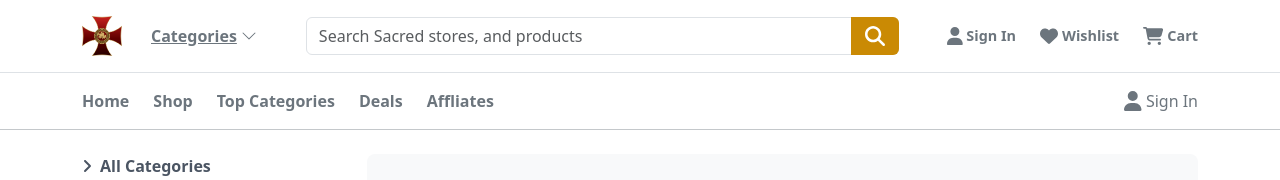
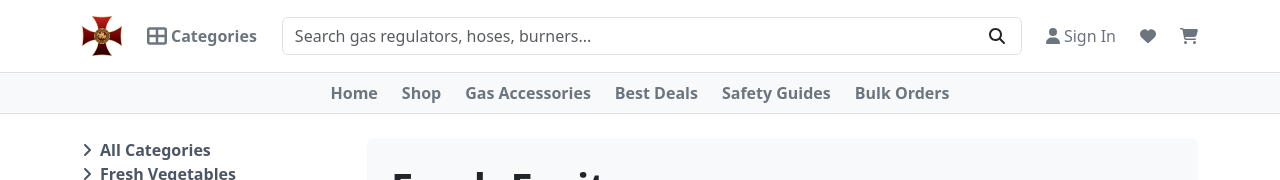
Before and after one commit to MaguguEl/such_store, a React (Create React App) app: page / in a window 1280 px wide. Shown: the top 180 px of the page. Built offline with nearby package versions, Linux system fonts and the light colour scheme.

Commit message:
real old navy.

```diff
--- a/src/App.js
+++ b/src/App.js
@@ -2,7 +2,6 @@ import { BrowserRouter as Router, Routes, Route } from 'react-router-dom';
 import HomePage from './pages/HomePage';
 import ProductDetailPage from './pages/ProductDetailPage';
 import ShopPage from './pages/ShopPage';
-import HeaderTop from './components/layout/HeaderTop';
 import MainNavigation from './components/layout/MainNavigation';
 import Footer from './components/layout/Footer';
 import './styles/global.css';
@@ -23,7 +22,6 @@ function App() {
         <CartProvider>
           <Router>
             <div className="bg-white text-dark">
-              <HeaderTop />
               <MainNavigation />
               <Routes>
                 <Route path="/" element={<HomePage />} />
--- a/src/components/layout/HeaderTop.js
+++ b/src/components/layout/HeaderTop.js
@@ -1,47 +1,110 @@
-import React from 'react';
+import React, { useState } from 'react';
 import { Link } from 'react-router-dom';
 import { FontAwesomeIcon } from '@fortawesome/react-fontawesome';
+import {
+  faUser,
+  faHeart,
+  faShoppingCart,
+  faThLarge,
+  faSearch,
+  faFire,
+  faGasPump,
+  faTools,
+  faShieldAlt,
+  faIndustry,
+  faBars
+} from '@fortawesome/free-solid-svg-icons';
 
-const HeaderTop = () => {
+const HeaderTop = ({ toggleMobileMenu }) => {
+  const [isCategoryDropdownOpen, setIsCategoryDropdownOpen] = useState(false);
+
   return (
-    <header className="border-bottom">
-      <div className="container-xl d-flex align-items-center justify-content-between py-3">
+    <header className="border-bottom bg-white">
+      <div className="container-xl py-3 d-flex justify-content-between align-items-center">
+        {/* Mobile Menu Toggle (hidden on desktop) */}
+        <button
+          className="btn d-md-none me-3"
+          onClick={toggleMobileMenu}
+          aria-label="Toggle menu"
+        >
+          <FontAwesomeIcon icon={faBars} size="lg" />
+        </button>
+
+        {/* Logo + Categories */}
         <div className="d-flex align-items-center gap-4">
           <Link to="/" className="d-flex align-items-center">
             <img
               src="/assets/images/logo.png"
-                alt="SacredStore logo"
+              alt="GasEnergyPro logo"
               height="40"
               width="40"
             />
           </Link>
-            <button type="button" className="btn btn-link text-secondary d-flex align-items-center gap-1 p-0 fw-semibold" aria-haspopup="true" aria-expanded="false">
-              <i className="fas fa-th-large fs-5"></i> Categories
-              <svg xmlns="http://www.w3.org/2000/svg" className="bi bi-chevron-down" width="16" height="16" fill="currentColor" viewBox="0 0 16 16" aria-hidden="true">
-                <path fillRule="evenodd" d="M1.646 4.646a.5.5 0 0 1 .708 0L8 10.293l5.646-5.647a.5.5 0 0 1 .708.708l-6 6a.5.5 0 0 1-.708 0l-6-6a.5.5 0 0 1 0-.708z"/>
-              </svg>
+
+          {/* Categories Dropdown (hidden on mobile) */}
+          <div className="dropdown d-none d-md-block">
+            <button
+              type="button"
+              className="btn btn-link text-secondary d-flex align-items-center gap-1 p-0 fw-semibold text-decoration-none"
+              onClick={() => setIsCategoryDropdownOpen(!isCategoryDropdownOpen)}
+              aria-expanded={isCategoryDropdownOpen}
+            >
+              <FontAwesomeIcon icon={faThLarge} className="fs-5" /> Categories
+              {/* <FontAwesomeIcon icon={faChevronDown} className="ms-1" /> */}
             </button>
+
+            {isCategoryDropdownOpen && (
+              <ul className="dropdown-menu show mt-2 shadow-sm">
+                <li><Link className="dropdown-item" to="/shop?category=regulators"><FontAwesomeIcon icon={faTools} className="me-2" /> Gas Regulators</Link></li>
+                <li><Link className="dropdown-item" to="/shop?category=hoses"><FontAwesomeIcon icon={faGasPump} className="me-2" /> Gas Hoses & Tubings</Link></li>
+                <li><Link className="dropdown-item" to="/shop?category=valves"><FontAwesomeIcon icon={faShieldAlt} className="me-2" /> Gas Valves</Link></li>
+                <li><Link className="dropdown-item" to="/shop?category=burners"><FontAwesomeIcon icon={faFire} className="me-2" /> Gas Burners & Nozzles</Link></li>
+                <li><Link className="dropdown-item" to="/shop?category=industrial"><FontAwesomeIcon icon={faIndustry} className="me-2" /> Industrial Gas Equipment</Link></li>
+              </ul>
+            )}
           </div>
-        <form role="search" aria-label="Search Sacred stores, and products" className="flex-grow-1 mx-5" >
+        </div>
+
+        {/* Search */}
+        <form role="search" className="flex-grow-1 mx-4 d-none d-md-block">
           <div className="position-relative">
-            <input type="search" id="search" name="search" placeholder="Search Sacred stores, and products" className="form-control search-input" aria-label="Search Cash Back stores, coupons and products" />
-            <button type="submit" className="position-absolute top-0 end-0 search-btn d-flex align-items-center justify-content-center" aria-label="Search">
-              <FontAwesomeIcon icon="search" size="lg" />
+            <input
+              type="search"
+              placeholder="Search gas regulators, hoses, burners..."
+              className="form-control"
+            />
+            <button type="submit" className="btn position-absolute top-0 end-0 h-100 px-3">
+              <FontAwesomeIcon icon={faSearch} />
             </button>
           </div>
         </form>
-        <div className="d-flex align-items-center gap-4 text-secondary header-user">
-          <Link to="#" className="text-secondary d-flex align-items-center gap-1 text-decoration-none">
-            <FontAwesomeIcon icon="user" size="lg" /> Sign In
+
+        {/* User Icons */}
+        <div className="d-flex align-items-center gap-4 text-secondary">
+          <Link to="/login" className="text-decoration-none text-secondary d-flex align-items-center gap-1">
+            <FontAwesomeIcon icon={faUser} className="d-none d-md-inline" />
+            <span className="d-none d-md-inline">Sign In</span>
           </Link>
-          <Link to="/wishlist" className="text-secondary d-flex align-items-center gap-1 text-decoration-none">
-            <FontAwesomeIcon icon={['fas', 'heart']} size="lg" /> Wishlist
+          <Link to="/wishlist" className="text-decoration-none text-secondary">
+            <FontAwesomeIcon icon={faHeart} />
           </Link>
-          <Link to="/cart" className="text-secondary d-flex align-items-center gap-1 text-decoration-none">
-            <FontAwesomeIcon icon="shopping-cart" size="lg" />Cart
+          <Link to="/cart" className="text-decoration-none text-secondary">
+            <FontAwesomeIcon icon={faShoppingCart} />
           </Link>
         </div>
       </div>
+
+      {/* Navigation Bar (hidden on mobile) */}
+      <nav className="border-top bg-light d-none d-md-block">
+        <div className="container-xl d-flex justify-content-center py-2 gap-4 fw-semibold text-secondary">
+          <Link to="/" className="text-decoration-none text-secondary">Home</Link>
+          <Link to="/shop" className="text-decoration-none text-secondary">Shop</Link>
+          <Link to="/categories" className="text-decoration-none text-secondary">Gas Accessories</Link>
+          <Link to="/deals" className="text-decoration-none text-secondary">Best Deals</Link>
+          <Link to="/safety" className="text-decoration-none text-secondary">Safety Guides</Link>
+          <Link to="/bulk-orders" className="text-decoration-none text-secondary">Bulk Orders</Link>
+        </div>
+      </nav>
     </header>
   );
 };
--- a/src/components/layout/MainNavigation.js
+++ b/src/components/layout/MainNavigation.js
@@ -1,27 +1,38 @@
-import React from 'react';
-import { Link } from 'react-router-dom';
+import React, { useState } from 'react';
+import HeaderTop from './HeaderTop';
+import MobileMenu from './MobileMenu';
 import { FontAwesomeIcon } from '@fortawesome/react-fontawesome';
+import { faSearch } from '@fortawesome/free-solid-svg-icons';
+
 
 const MainNavigation = () => {
+  const [isMobileMenuOpen, setIsMobileMenuOpen] = useState(false);
+
+  const toggleMobileMenu = () => {
+    setIsMobileMenuOpen(!isMobileMenuOpen);
+  };
+
   return (
-    <nav className="border-bottom border-secondary-subtle">
-      <div className="container-xl d-flex justify-content-between align-items-center py-3">
-        <div className="d-flex align-items-center gap-4">
-          <div className="nav nav-bottom justify-content-start gap-4 fw-semibold text-secondary">
-            <Link to="/" className="text-decoration-none text-secondary">Home</Link>
-            <Link to="/shop" className="text-decoration-none text-secondary">Shop</Link>
-            <Link to="/categories" className="text-decoration-none text-secondary">Top Categories</Link>
-            <Link to="*" className="text-decoration-none text-secondary">Deals</Link>
-            <Link to="*" className="text-decoration-none text-secondary">Affliates</Link>
+    <>
+      <HeaderTop toggleMobileMenu={toggleMobileMenu} />
+      <MobileMenu isOpen={isMobileMenuOpen} toggleMenu={toggleMobileMenu} />
+
+      {/* Mobile Search (hidden on desktop) */}
+      <div className="d-md-none bg-white p-3 border-top">
+        <form role="search">
+          <div className="position-relative">
+            <input
+              type="search"
+              placeholder="Search gas products..."
+              className="form-control"
+            />
+            <button type="submit" className="btn position-absolute top-0 end-0 h-100 px-3">
+              <FontAwesomeIcon icon={faSearch} />
+            </button>
           </div>
-        </div>
-        <div className="d-flex gap-3 text-secondary">
-          <Link to="#" className="d-flex align-items-center gap-1 text-decoration-none text-secondary">
-              <FontAwesomeIcon icon="user" size="lg" /> Sign In
-          </Link>
-        </div>
+        </form>
       </div>
-    </nav>
+    </>
   );
 };
 
--- /dev/null
+++ b/src/components/layout/MobileMenu.js
@@ -0,0 +1,70 @@
+import React from 'react';
+import { Link } from 'react-router-dom';
+import { FontAwesomeIcon } from '@fortawesome/react-fontawesome';
+import {
+  faHome,
+  faShoppingBag,
+  faClock,
+  faUserCircle,
+  faHeart,
+  faShoppingCart,
+  faFire,
+  faGasPump,
+  faTools,
+  faShieldAlt,
+  faIndustry
+} from '@fortawesome/free-solid-svg-icons';
+
+const MobileMenu = ({ isOpen, toggleMenu }) => {
+  if (!isOpen) return null;
+
+  return (
+    <div className="d-md-none bg-white border-top p-3">
+      <div className="list-group">
+        <Link to="/" className="list-group-item list-group-item-action" onClick={toggleMenu}>
+          <FontAwesomeIcon icon={faHome} className="me-2 text-primary" /> Home
+        </Link>
+        <Link to="/shop" className="list-group-item list-group-item-action" onClick={toggleMenu}>
+          <FontAwesomeIcon icon={faShoppingBag} className="me-2 text-primary" /> Shop All
+        </Link>
+
+        <div className="border-top pt-3">
+          <small className="text-muted mb-2 d-block">Categories</small>
+          <Link to="/shop?category=regulators" className="list-group-item list-group-item-action" onClick={toggleMenu}>
+            <FontAwesomeIcon icon={faTools} className="me-2 text-primary" /> Gas Regulators
+          </Link>
+          <Link to="/shop?category=hoses" className="list-group-item list-group-item-action" onClick={toggleMenu}>
+            <FontAwesomeIcon icon={faGasPump} className="me-2 text-primary" /> Gas Hoses & Tubings
+          </Link>
+          <Link to="/shop?category=valves" className="list-group-item list-group-item-action" onClick={toggleMenu}>
+            <FontAwesomeIcon icon={faShieldAlt} className="me-2 text-primary" /> Gas Valves
+          </Link>
+          <Link to="/shop?category=burners" className="list-group-item list-group-item-action" onClick={toggleMenu}>
+            <FontAwesomeIcon icon={faFire} className="me-2 text-primary" /> Gas Burners & Nozzles
+          </Link>
+          <Link to="/shop?category=industrial" className="list-group-item list-group-item-action" onClick={toggleMenu}>
+            <FontAwesomeIcon icon={faIndustry} className="me-2 text-primary" /> Industrial Gas Equipment
+          </Link>
+        </div>
+
+        <div className="border-top pt-3">
+          <small className="text-muted mb-2 d-block">My Account</small>
+          <Link to="/wishlist" className="list-group-item list-group-item-action" onClick={toggleMenu}>
+            <FontAwesomeIcon icon={faHeart} className="me-2 text-primary" /> Wishlist
+          </Link>
+          <Link to="/cart" className="list-group-item list-group-item-action" onClick={toggleMenu}>
+            <FontAwesomeIcon icon={faShoppingCart} className="me-2 text-primary" /> Cart
+          </Link>
+          <Link to="/order-tracking" className="list-group-item list-group-item-action" onClick={toggleMenu}>
+            <FontAwesomeIcon icon={faClock} className="me-2 text-primary" /> Order Tracking
+          </Link>
+          <Link to="/profile" className="list-group-item list-group-item-action" onClick={toggleMenu}>
+            <FontAwesomeIcon icon={faUserCircle} className="me-2 text-primary" /> Profile
+          </Link>
+        </div>
+      </div>
+    </div>
+  );
+};
+
+export default MobileMenu;
```
Lines whose indentation alone changed are shown as unchanged.
